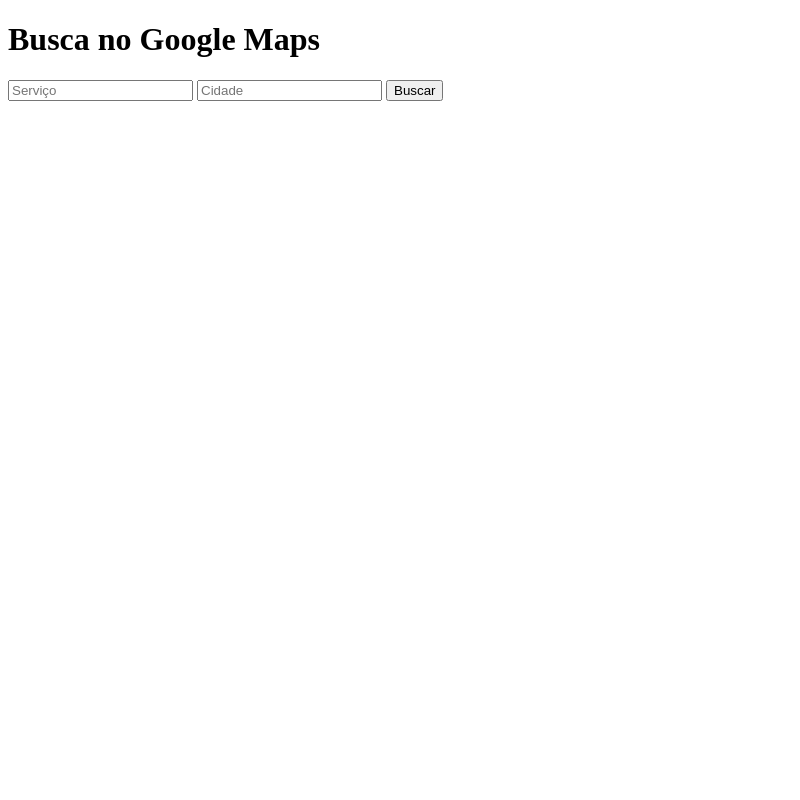
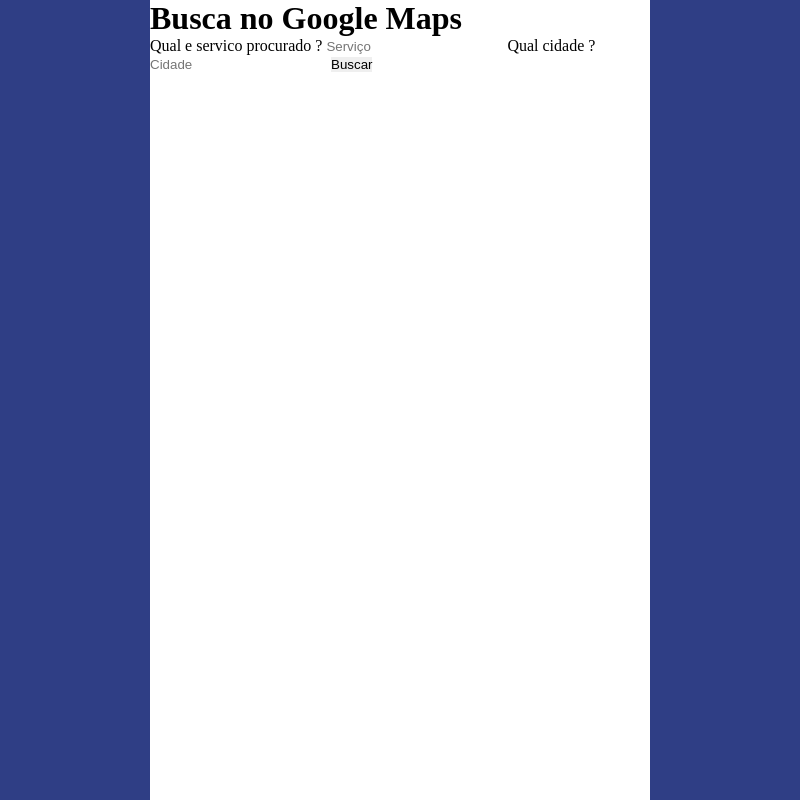
Before and after one commit to ArthurSilvaSS/Automation, an Electron app: page src/pages/index.html in a window 800 px wide. Drawn offline with Linux system fonts and the light colour scheme; no server answers.

Commit message:
inicio de estilizacao

```diff
--- a/src/pages/index.html
+++ b/src/pages/index.html
@@ -6,17 +6,28 @@
     <meta name="viewport" content="width=device-width, initial-scale=1.0">
     <meta http-equiv="Content-Security-Policy"
         content="default-src 'self'; script-src 'self' 'sha256-bzIcL/kFUpXJStdH2lwlnlV1m4eA6IIY5ZBvbu5Zscc='; object-src 'none';">
+    <link rel="stylesheet" href="style.css">
 
     <title>Busca no Google Maps</title>
 </head>
 
 <body>
+    <div class="main">
+        <div class="container">
+            <div class="logo">
                 <h1>Busca no Google Maps</h1>
+            </div>
+            <div class="form">
                 <form id="formBusca">
+                    <label>Qual e servico procurado ? </label>
                     <input type="text" id="servico" placeholder="Serviço" required>
+                    <label>Qual cidade ?</label>
                     <input type="text" id="cidade" placeholder="Cidade" required>
                     <button type="submit">Buscar</button>
                 </form>
+            </div>
+        </div>
+    </div>
     <div id="resultado"></div>
 
     <script>
--- /dev/null
+++ b/src/pages/style.css
@@ -0,0 +1,18 @@
+* {
+    margin: 0;
+    padding: 0;
+    border: none;
+}
+
+.main {
+    display: flex;
+    justify-content: center;
+
+    height: 100vh;
+    background-color: #2f3e85;
+}
+
+.container {
+    width: 500px;
+    background-color: #fff;
+}
```
Lines whose indentation alone changed are shown as unchanged.
